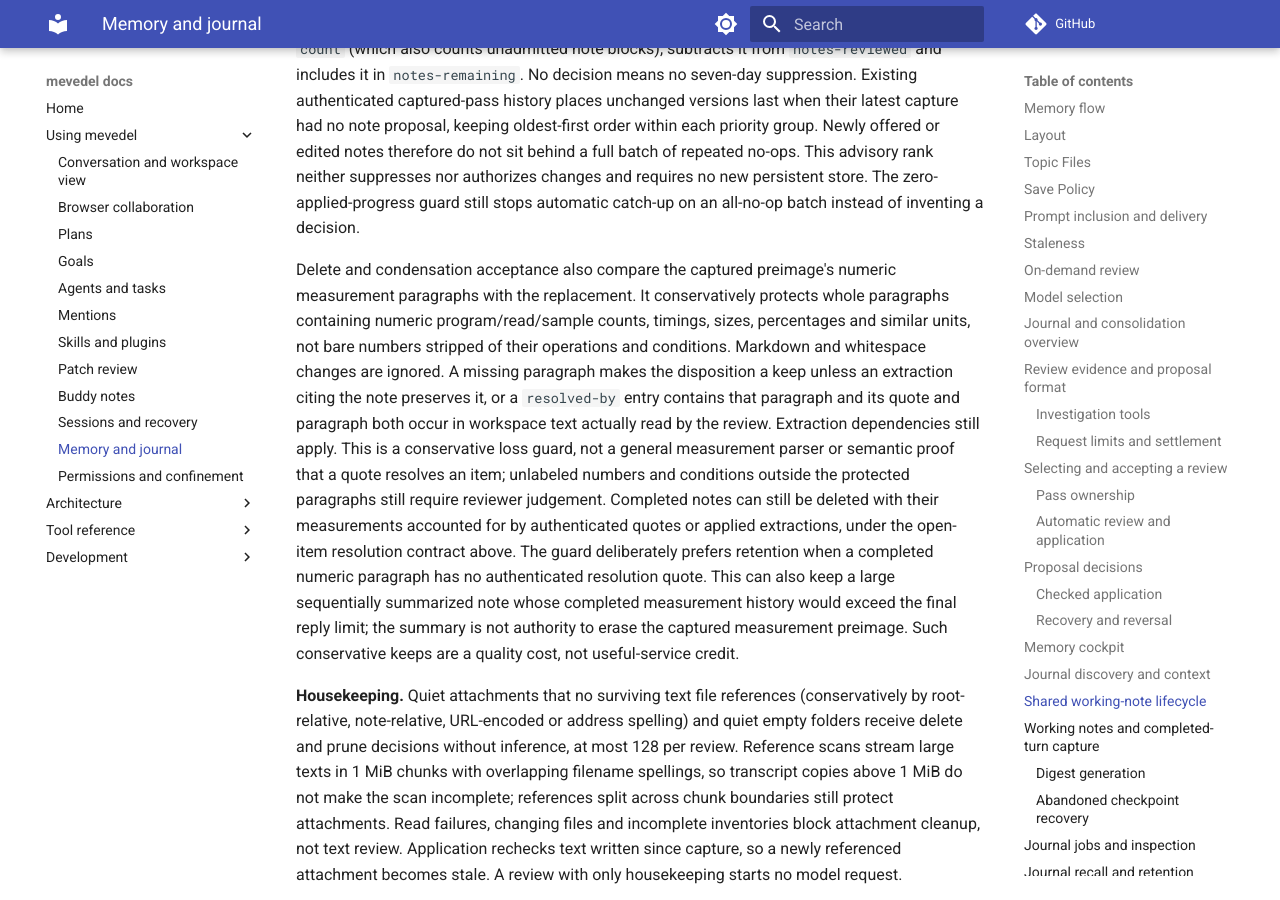
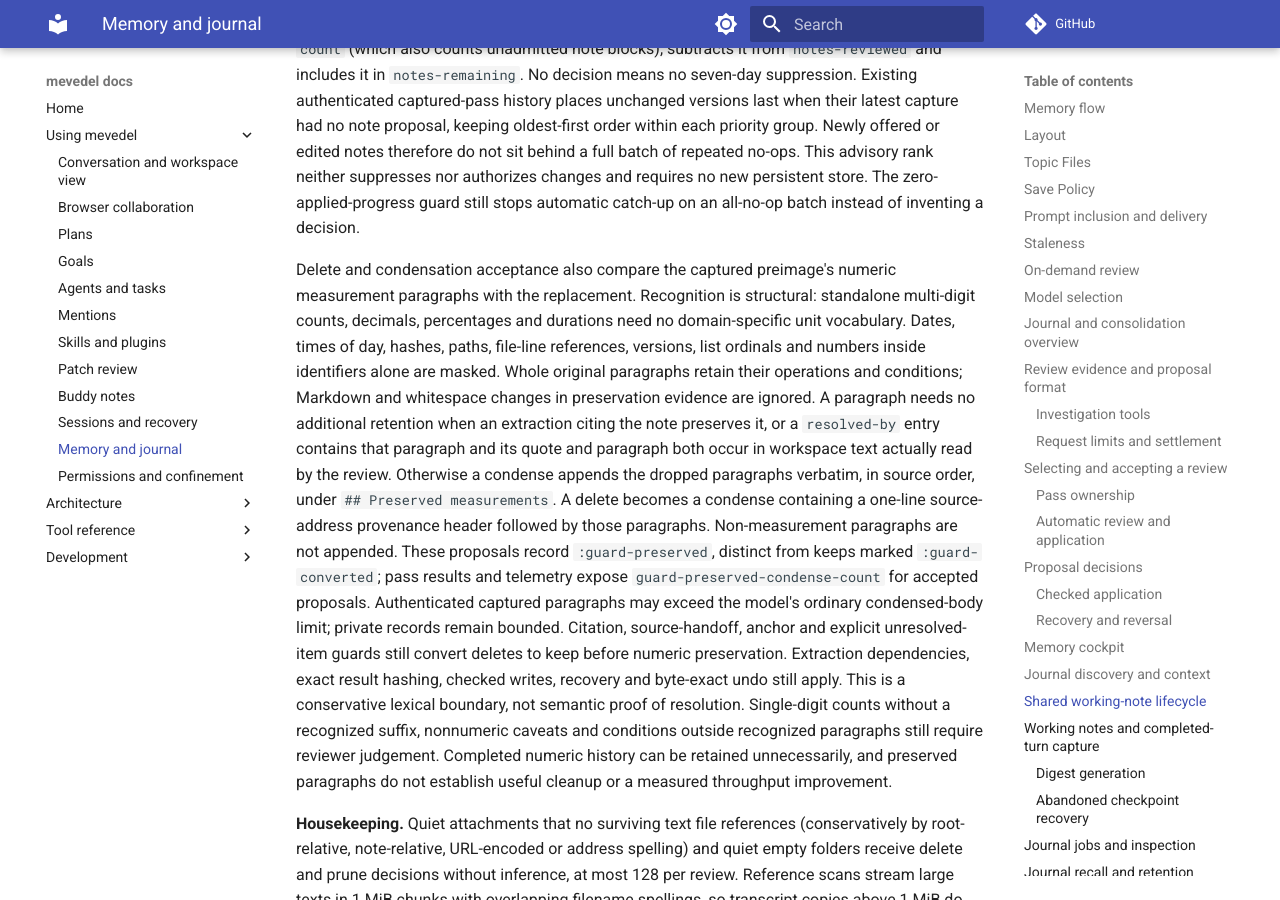
Before and after one commit to FrauH0lle/mevedel, an MkDocs documentation site: the page built from docs/memory.md, in a window 1280 px wide and 900 px high, scrolled down 26097 px. Built offline with MkDocs 1.6.1 and Material for MkDocs 9.7.7, drawn with Linux system fonts in a browser that asks for light colours; comment, search, counter and statistics services are not loaded.

Commit message:
fix(memory): Preserve measurements during note disposal
Preserve dropped numeric paragraphs structurally instead of keeping the whole note. Other deletion safety guards still retain keep precedence.

* mevedel-memory-store.el (--measurements): Import the unchanged generic detector from 6b95317b.
(--preserved, mevedel-memory-store-accept-proposals): Append protected paragraphs or rewrite delete to a provenance-bearing condense, flagged guard-preserved.
(--contains-paragraph-p, --max-bytes): Support large paragraphs without regexp-size failures and bound escaped before/after records.

* mevedel-memory-notes.el (mevedel-memory-notes-changes): Allow authenticated captured preservation beyond the model-body limit.
* mevedel-memory-pass.el, mevedel-telemetry.el: Count accepted guard-preserved condenses separately from converted keeps.
* test/test-mevedel-memory-pass-notes.el, test/test-mevedel-memory-store-measurements.el: Cover production preservation, generic counts and ratios, disabled-guard loss, unchanged delete guards, large escaped intents and byte-exact undo.
* docs/memory.md, docs/adr/0117-publish-journal-results-from-fenced-outcomes.md: Document current behavior and the retention tradeoff.

Validation: CHECK_BASE=63fa3646 full check passed with 266 strict-compiled libraries, 13383 ERT results, zero unexpected and 99 environmental skips. Final cold focused files passed 66 results with zero unexpected/skips. Detector and detector unit tests byte-equal 6b95317b; prompt/parser/decision/write byte-equal 63fa3646. Matched native evaluation remains pending; no semantic-quality claim.

```diff
--- a/docs/memory.md
+++ b/docs/memory.md
@@ -1176,24 +1176,31 @@ neither suppresses nor authorizes changes and requires no new persistent store.
 The zero-applied-progress guard still stops automatic catch-up on an all-no-op
 batch instead of inventing a decision.
 
-Delete and condensation acceptance also compare the captured preimage's numeric measurement
-paragraphs with the replacement. It conservatively protects whole paragraphs
-containing numeric program/read/sample counts, timings, sizes, percentages and
-similar units, not bare numbers stripped of their operations and conditions.
-Markdown and whitespace changes are ignored. A missing paragraph makes the
-disposition a keep unless an extraction citing the note preserves it, or a
+Delete and condensation acceptance also compare the captured preimage's numeric
+measurement paragraphs with the replacement. Recognition is structural: standalone
+multi-digit counts, decimals, percentages and durations need no domain-specific
+unit vocabulary. Dates, times of day, hashes, paths, file-line references,
+versions, list ordinals and numbers inside identifiers alone are masked.
+Whole original paragraphs retain their operations and conditions; Markdown and
+whitespace changes in preservation evidence are ignored. A paragraph needs no
+additional retention when an extraction citing the note preserves it, or a
 `resolved-by` entry contains that paragraph and its quote and paragraph both occur
-in workspace text actually read by the review. Extraction dependencies still
-apply. This is a conservative loss guard, not a general measurement parser or
-semantic proof that a quote resolves an item; unlabeled numbers and conditions
-outside the protected paragraphs still require reviewer judgement. Completed
-notes can still be deleted with their measurements accounted for by authenticated
-quotes or applied extractions, under the open-item resolution contract above.
-The guard deliberately prefers retention when a completed numeric paragraph has
-no authenticated resolution quote. This can also keep a large sequentially
-summarized note whose completed measurement history would exceed the final reply
-limit; the summary is not authority to erase the captured measurement preimage.
-Such conservative keeps are a quality cost, not useful-service credit.
+in workspace text actually read by the review. Otherwise a condense appends the
+dropped paragraphs verbatim, in source order, under `## Preserved measurements`.
+A delete becomes a condense containing a one-line source-address provenance
+header followed by those paragraphs. Non-measurement paragraphs are not appended.
+These proposals record `:guard-preserved`, distinct from keeps marked
+`:guard-converted`; pass results and telemetry expose
+`guard-preserved-condense-count` for accepted proposals. Authenticated captured
+paragraphs may exceed the model's ordinary condensed-body limit; private records
+remain bounded. Citation, source-handoff, anchor and explicit unresolved-item
+guards still convert deletes to keep before numeric preservation. Extraction
+dependencies, exact result hashing, checked writes, recovery and byte-exact undo
+still apply. This is a conservative lexical boundary, not semantic proof of
+resolution. Single-digit counts without a recognized suffix, nonnumeric caveats
+and conditions outside recognized paragraphs still require reviewer judgement.
+Completed numeric history can be retained unnecessarily, and preserved paragraphs
+do not establish useful cleanup or a measured throughput improvement.
 
 **Housekeeping.** Quiet attachments that no surviving text file references
 (conservatively by root-relative, note-relative, URL-encoded or address
```
Also changed, not shown: docs/adr/0117-publish-journal-results-from-fenced-outcomes.md (+26 -4 lines), 6 other files.
